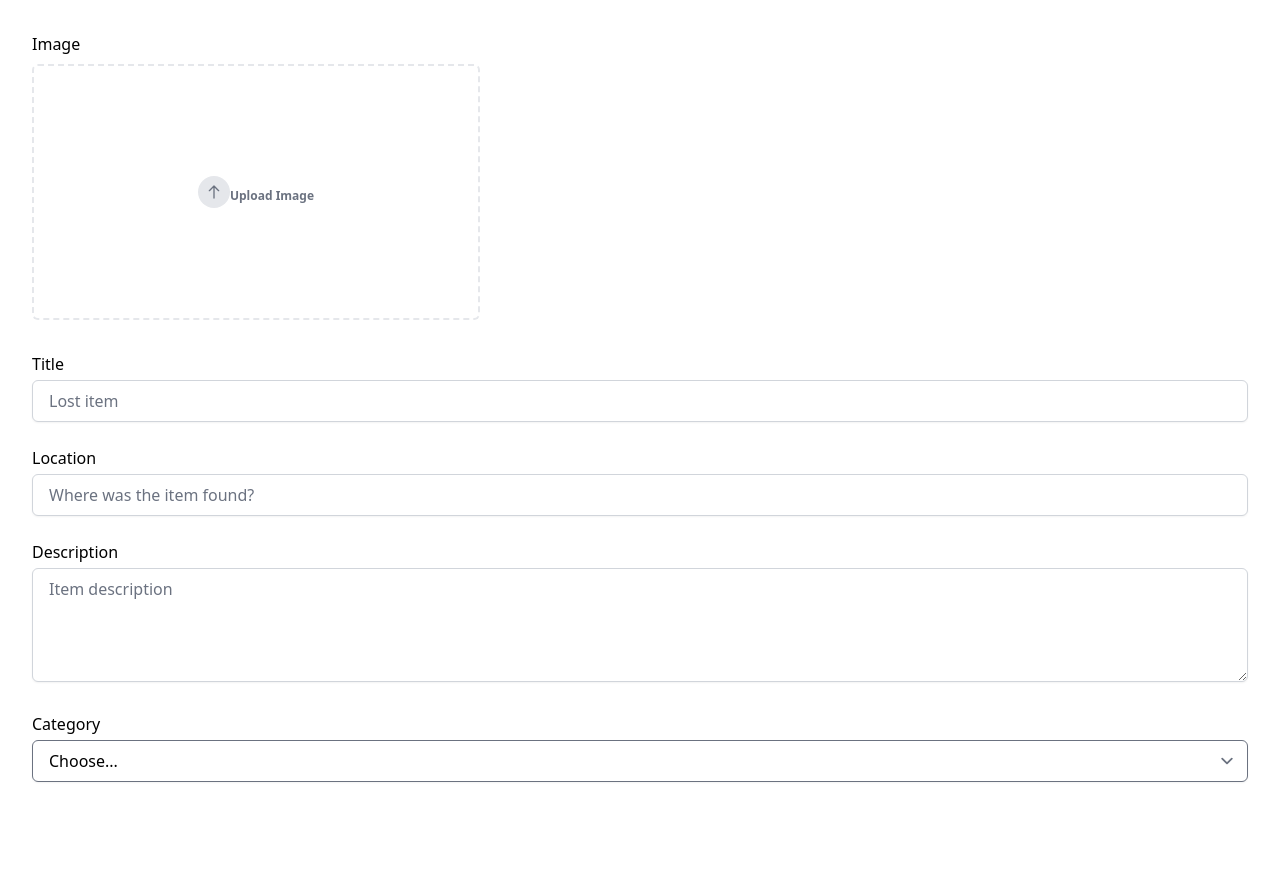
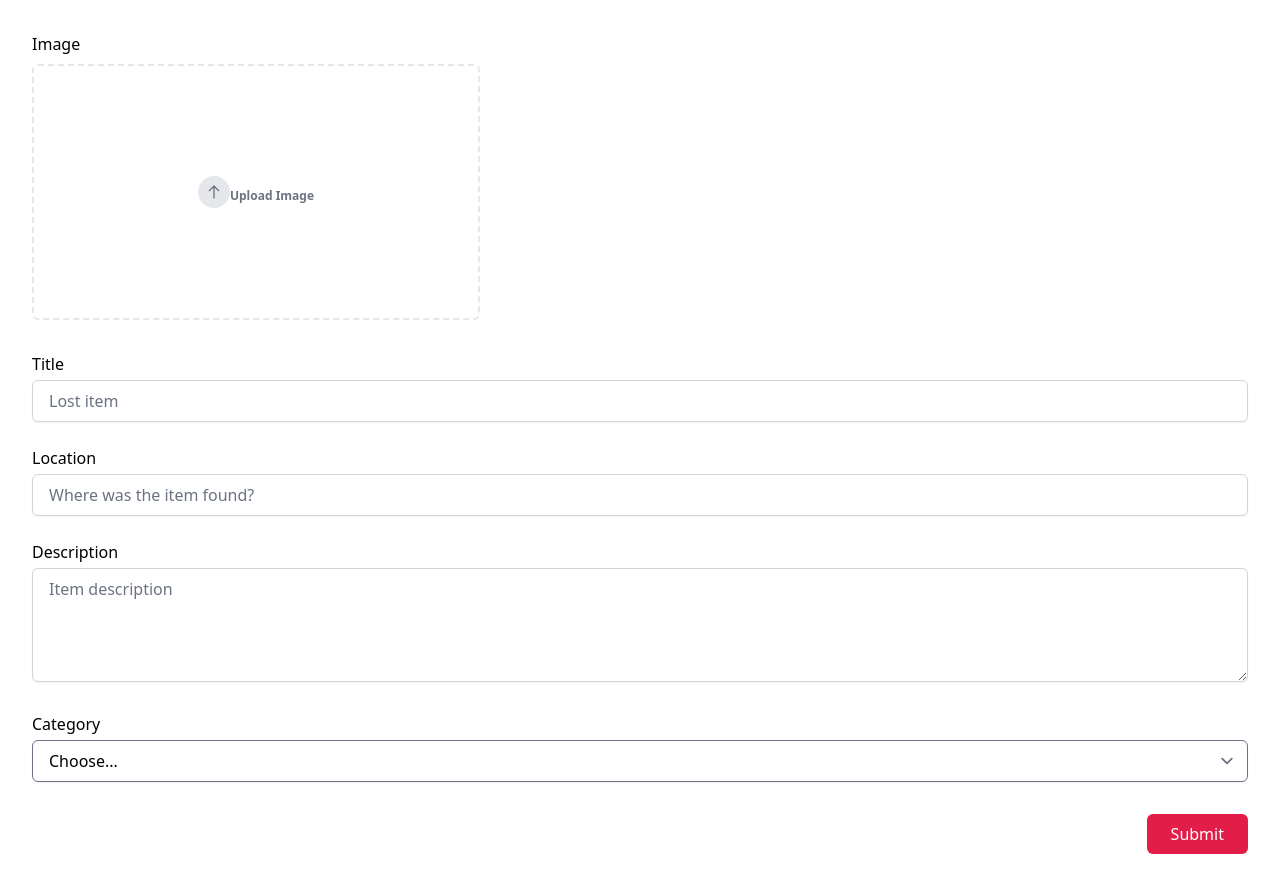
Before and after one commit to mazchew/find-my-item, a Next.js app: page /test in a window 1280 px wide. Before the commit the page ends 814 px from the top, so only its background shows below. Built offline with nearby package versions, Linux system fonts and the light colour scheme.

Commit message:
added imput validation for category selector

```diff
--- a/components/Input.js
+++ b/components/Input.js
@@ -45,7 +45,9 @@ const Input = ({ type = "", label = "", className = "", ...props }) => {
         {...props}
         className="w-full shadow-sm rounded-md py-2 pl-4 truncate border focus:outline-none focus:ring-4 focus:ring-opacity-20 transition disabled:opacity-50 disabled:cursor-not-allowed"
       >
-        <option selected>Choose...</option>
+        <option value="" selected>
+          Choose...
+        </option>
         <option value="ELECTRONICS">Electronics</option>
         <option value="JEWELLERY">Jewellery</option>
         <option value="WATER_BOTTLE">Water Bottle</option>
--- a/components/ItemForm.js
+++ b/components/ItemForm.js
@@ -4,7 +4,7 @@ import PropTypes from "prop-types";
 import * as Yup from "yup";
 import axios from "axios";
 import { toast } from "react-hot-toast";
-import { Formik, Form } from "formik";
+import { Formik, Form, yupToFormErrors } from "formik";
 import Input from "./Input";
 import ImageUpload from "./ImageUpload";
 
@@ -12,6 +12,7 @@ const ItemSchema = Yup.object().shape({
   title: Yup.string().trim().required(),
   location: Yup.string().trim().required(),
   description: Yup.string().trim().required(),
+  category: Yup.string().required(),
 });
 
 const ItemForm = ({ onSubmit = () => null }) => {
@@ -28,7 +29,9 @@ const ItemForm = ({ onSubmit = () => null }) => {
   };
 
   const upload = async (image) => {};
-  const handleOnSubmit = async (values = null) => {};
+  const handleOnSubmit = async (values = null) => {
+    console.log(values);
+  };
 
   return (
     <div>
@@ -76,6 +79,16 @@ const ItemForm = ({ onSubmit = () => null }) => {
                 disabled={disabled}
               />
             </div>
+
+            <div className="flex justify-end">
+              <button
+                type="submit"
+                disabled={disabled || !isValid}
+                className="bg-rose-600 text-white py-2 px-6 rounded-md focus:outline-none focus:ring-4 focus:ring-rose-600 focus:ring-opacity-50 hover:bg-rose-500 transition disabled:opacity-50 disabled:cursor-not-allowed disabled:hover:bg-rose-600"
+              >
+                {isSubmitting ? "Submitting..." : "Submit"}
+              </button>
+            </div>
           </Form>
         )}
       </Formik>
```
